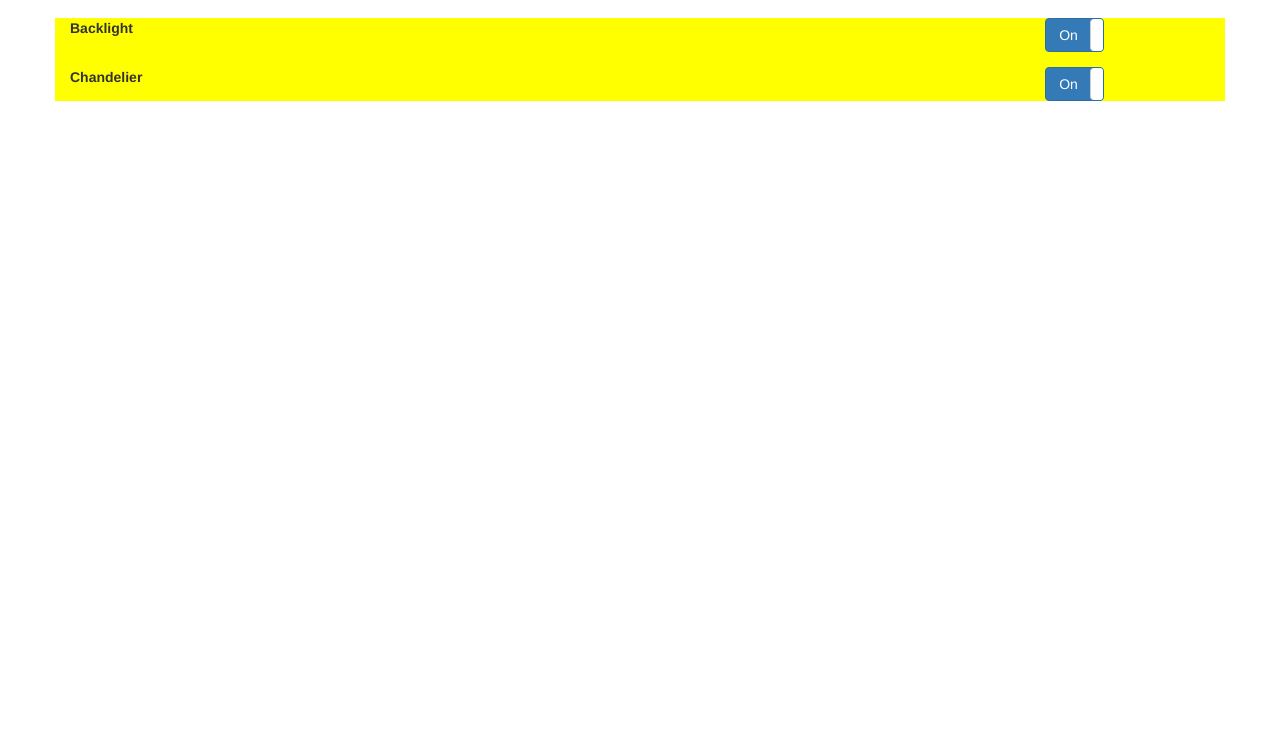
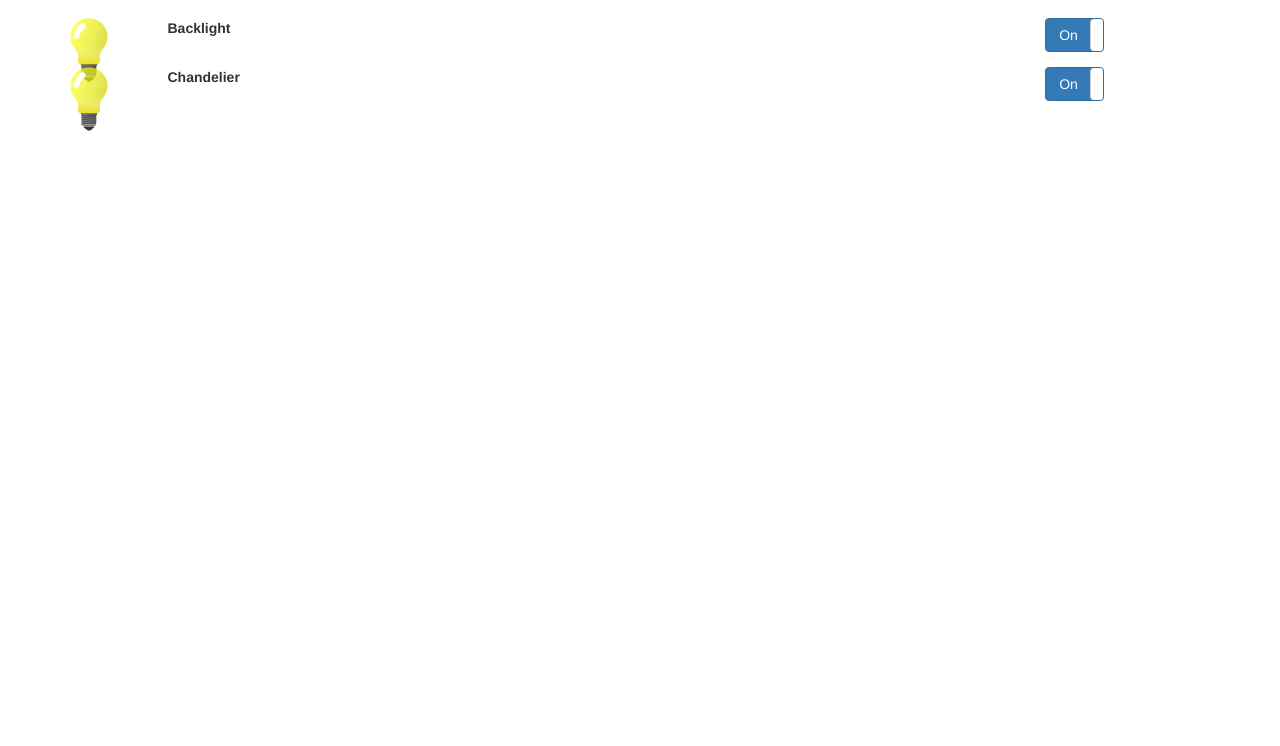
Before and after one commit to baks6372/smarthome, a plain HTML site: page smart-home-web/light_kitchen.html in a window 1280 px wide. Shown: the part 54-800 px from the top of the page. Drawn offline with Linux system fonts and the light colour scheme; no server answers.

Commit message:
Added bulb images

```diff
--- a/smart-home-web/light_kitchen.html
+++ b/smart-home-web/light_kitchen.html
@@ -49,19 +49,31 @@
         </div><!-- /.navbar-collapse -->
       </div><!-- /.container-fluid -->
     </nav>
-    <div class="container" style="background-color: yellow">
+    <div class="container">
         <div class="row" style="margin-bottom:15px">
-            <div class="col-xs-6 col-md-10">
+            <div class="col-xs-6 col-md-1">
+                <div style=" position:relative; top:0px; left:0px;">
+                    <img src="resources/onbulb.png" alt="" style=" position:absolute; top:0px; left:0px; visibility: visible;" class="img-responsive">
+                    <img src="resources/offbulb.png" alt="" style=" position:absolute; top:0px; left:0px; visibility: hidden;" class="img-responsive">
+                </div>
+            </div>
+            <div class="col-xs-6 col-md-9">
                 <label>Backlight</label>
             </div>
             <div class="col-xs-6 col-md-2">
                 <label class="checkbox-inline">
-                    <input id="backlight-status" type="checkbox" checked data-toggle="toggle">
+                    <input type="checkbox" checked data-toggle="toggle">
                 </label>
             </div>
         </div>
         <div class="row">
-            <div class="col-xs-6 col-md-10">
+            <div class="col-xs-6 col-md-1">
+                <div style=" position:relative; top:0px; left:0px;">
+                    <img id="onbulb" src="resources/onbulb.png" alt="" style=" position:absolute; top:0px; left:0px; " class="img-responsive">
+                    <img id="offbulb" src="resources/offbulb.png" alt="" style=" position:absolute; top:0px; left:0px; visibility: visible;" class="img-responsive">
+                </div>
+            </div>
+            <div class="col-xs-6 col-md-9">
                 <label>Chandelier</label>
             </div>
             <div class="col-xs-6 col-md-2">
@@ -83,6 +95,13 @@
     <script>
         function show()
         {
+            if ($("#onbulb").is(':visible') === true) {
+               $("#onbulb").hide();
+                $("#offbulb").show();
+            } else {
+              $("#onbulb").show();
+                $("#offbulb").hide();
+            }
             $.ajax({
                 type: "POST",
                 url: "time.php",
```
Also changed, not shown: smart-home-web/index.html (+15 -3 lines), smart-home-web/resources/offbulb.png (added), smart-home-web/resources/onbulb.png (added).
